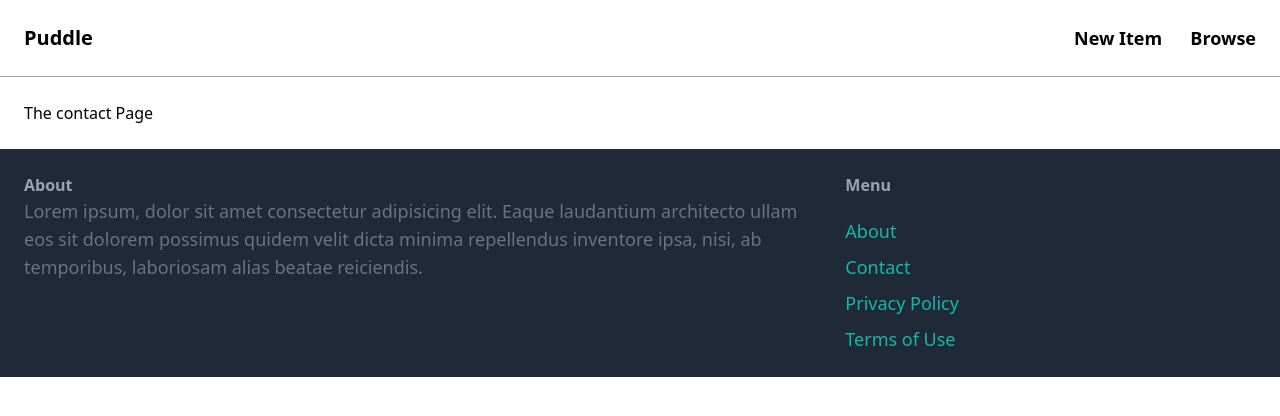
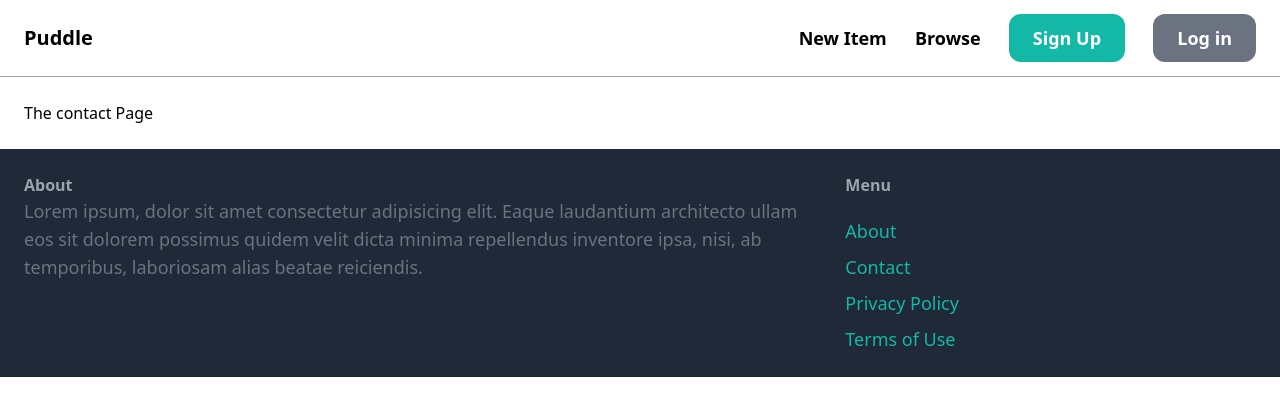
Before and after one commit to Kariuki11/market-place-website, a Django app: page /contact/ in a window 1280 px wide. Shown: the top 416 px of the page. Run offline with Django 4.2, Linux system fonts and the light colour scheme; a user stored in the database is signed in; some libraries are stand-ins or nearby versions.

Commit message:
Added login and signup links to base.html template for authenticated users.

```diff
--- a/puddle/core/templates/core/base.html
+++ b/puddle/core/templates/core/base.html
@@ -19,6 +19,8 @@
                 <a href="#" class="text-lg font-semibold hover:text-gray-500">Browse</a>
 
                 {% if request.user.is_authenticated %}
+                    <a href="{% url 'core:signup' %}" class="px-6 py-3 text-lg font-semibold bg-teal-500 text-white rounded-xl hover:bg-teal-700">Sign Up</a>
+                    <a href="{% url 'core:login' %}" class="px-6 py-3 text-lg font-semibold bg-gray-500 text-white rounded-xl hover:bg-gray-700">Log in</a>
                 {% else %}
                     <a href="{% url 'core:signup' %}" class="px-6 py-3 text-lg font-semibold bg-teal-500 text-white rounded-xl hover:bg-teal-700">Sign Up</a>
                     <a href="{% url 'core:login' %}" class="px-6 py-3 text-lg font-semibold bg-gray-500 text-white rounded-xl hover:bg-gray-700">Log in</a>
```
